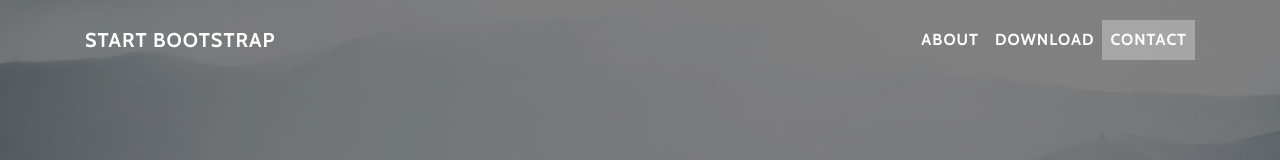
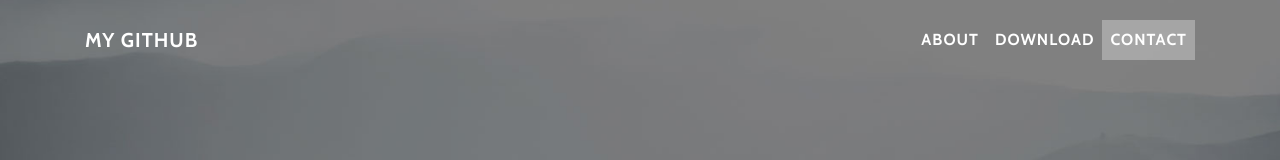
Before and after one commit to IanCode/IanCode.github.io, a website with bundled scripts: page index.html in a window 1280 px wide. Shown: the top 160 px of the page. Built offline with nearby package versions, Linux system fonts and the light colour scheme.

Commit message:
link to github

```diff
--- a/index.html
+++ b/index.html
@@ -44,7 +44,7 @@
             Menu <i class="fa fa-bars"></i>
         </button>
         <div class="container">
-            <a class="navbar-brand" href="#page-top">Start Bootstrap</a>
+            <a class="navbar-brand" href="https://github.com/IanCode">My Github</a>
             <div class="collapse navbar-collapse" id="navbarExample">
                 <ul class="navbar-nav ml-auto">
                     <li class="nav-item">
```
